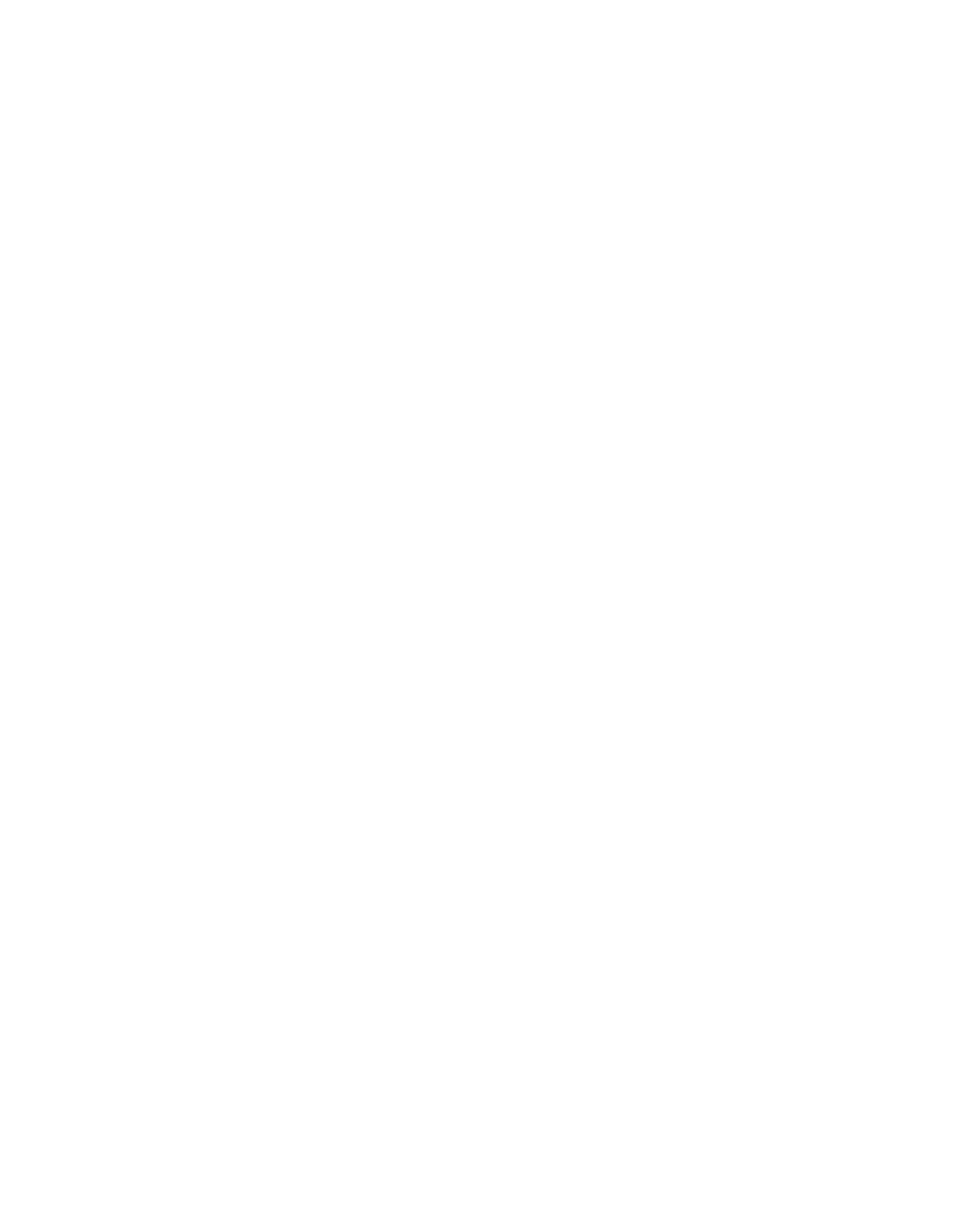
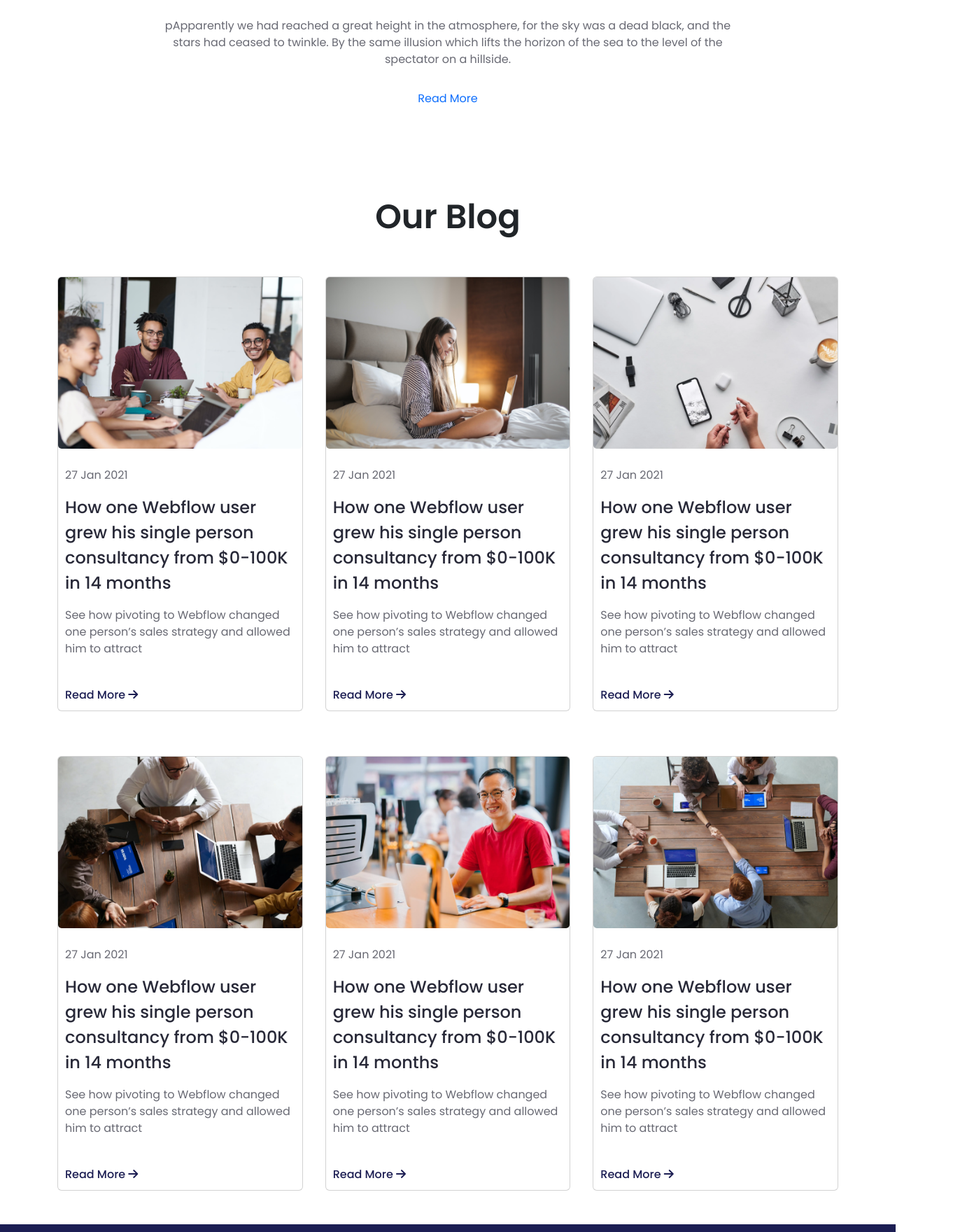
Before and after one commit to hasib9-99/finsweet_react, a React (Create React App) app: page /blog in a window 1280 px wide. Before the commit this address had no page. Shown: the part 920-2680 px from the top of the page at 70% size, 1362 px wide, since content can reach past the window. Before the commit the page ends 800 px from the top, so only its background shows below. Built offline with nearby package versions, Linux system fonts and the light colour scheme.

Commit message:
blogs part

```diff
--- a/src/App.js
+++ b/src/App.js
@@ -3,6 +3,7 @@ import Home from './pages/Home';
 import About from './pages/About';
 import Features from './pages/Features';
 import Pricing from './pages/Pricing';
+import Blogs from './pages/Blogs';
 import { Routes, Route } from "react-router-dom";
 
 function App() {
@@ -13,6 +14,7 @@ function App() {
       <Route path="/about" element={<About/>}/>
       <Route path="/features" element={<Features/>}/>
       <Route path="/pricing" element={<Pricing/>}/>
+      <Route path="/blog" element={<Blogs/>}/>
     </Routes>
 
     </>
--- /dev/null
+++ b/src/componats/BlogsCard/BlogsCard.js
@@ -0,0 +1,72 @@
+import React from 'react'
+import './blogCard.css'
+
+const BlogsCard = () => {
+  return (
+    <>
+    <section className="blog">
+        <div className="container">
+            <h2 className="blog_hade">Our Blog</h2>
+            <div className="blog_main">
+                <div className="card">
+                    <img src="images/blog/blog1.png" alt="blog_card"/>
+                    <div className="card_detels">
+                        <p>27 Jan 2021</p>
+                        <h4>How one Webflow user grew his single person consultancy from $0-100K in 14 months</h4>
+                        <p>See how pivoting to Webflow changed one person’s sales strategy and allowed him to attract</p>
+                        <a href="read_blog.html">Read More <i className="fa-solid fa-arrow-right"></i></a>
+                    </div>
+                </div>
+                <div className="card">
+                    <img src="images/blog/blog2.png" alt="blog_card"/>
+                    <div className="card_detels">
+                        <p>27 Jan 2021</p>
+                        <h4>How one Webflow user grew his single person consultancy from $0-100K in 14 months</h4>
+                        <p>See how pivoting to Webflow changed one person’s sales strategy and allowed him to attract</p>
+                        <a href="read_blog.html">Read More <i className="fa-solid fa-arrow-right"></i></a>
+                    </div>
+                </div>
+                <div className="card">
+                    <img src="images/blog/blog3.png" alt="blog_card"/>
+                    <div className="card_detels">
+                        <p>27 Jan 2021</p>
+                        <h4>How one Webflow user grew his single person consultancy from $0-100K in 14 months</h4>
+                        <p>See how pivoting to Webflow changed one person’s sales strategy and allowed him to attract</p>
+                        <a href="read_blog.html">Read More <i className="fa-solid fa-arrow-right"></i></a>
+                    </div>
+                </div>
+                <div className="card">
+                    <img src="images/blog/blog4.png" alt="blog_card"/>
+                    <div className="card_detels">
+                        <p>27 Jan 2021</p>
+                        <h4>How one Webflow user grew his single person consultancy from $0-100K in 14 months</h4>
+                        <p>See how pivoting to Webflow changed one person’s sales strategy and allowed him to attract</p>
+                        <a href="read_blog.html">Read More <i className="fa-solid fa-arrow-right"></i></a>
+                    </div>
+                </div>
+                <div className="card">
+                    <img src="images/blog/blog5.png" alt="blog_card"/>
+                    <div className="card_detels">
+                        <p>27 Jan 2021</p>
+                        <h4>How one Webflow user grew his single person consultancy from $0-100K in 14 months</h4>
+                        <p>See how pivoting to Webflow changed one person’s sales strategy and allowed him to attract</p>
+                        <a href="read_blog.html">Read More <i className="fa-solid fa-arrow-right"></i></a>
+                    </div>
+                </div>
+                <div className="card">
+                    <img src="images/blog/blog6.png" alt="blog_card"/>
+                    <div className="card_detels">
+                        <p>27 Jan 2021</p>
+                        <h4>How one Webflow user grew his single person consultancy from $0-100K in 14 months</h4>
+                        <p>See how pivoting to Webflow changed one person’s sales strategy and allowed him to attract</p>
+                        <a href="read_blog.html">Read More <i className="fa-solid fa-arrow-right"></i></a>
+                    </div>
+                </div>
+            </div>
+        </div>
+    </section>
+    </>
+  )
+}
+
+export default BlogsCard
--- /dev/null
+++ b/src/componats/BlogsCard/blogCard.css
@@ -0,0 +1,36 @@
+#blog{
+    margin-bottom: 128px;
+}
+.blog_hade{
+    text-align: center;
+    font-weight: 600;
+    font-size: 48px;
+}
+.blog_main{
+    display: grid;
+    grid-template-columns: auto auto auto;
+    column-gap: 32px;
+    row-gap: 64px;
+    padding: 48px 0;
+}
+.blog_main p{
+    color: rgba(40, 41, 56, 0.7);
+    margin: 16px 0;
+}
+.blog_main h4{
+    font-weight: 500;
+    font-size: 24px;
+    line-height: 36px;
+    color: #282938;
+}
+.blog_main a{
+    color: #1C1E53;
+    font-weight: 500;
+    font-size: 16px;
+}
+.card_detels{
+    padding: 10px;
+}
+.blog_main .card img{
+    border-radius: 5px;
+}
--- /dev/null
+++ b/src/componats/Environment/Environment.js
@@ -0,0 +1,22 @@
+import React from 'react'
+import './environment.css'
+
+const Environment = () => {
+  return (
+    <>
+    <section className="environment">
+        <div className="container">
+            <div className="environment_main">
+                <h2>A UX Case Study on Creating a Studious Environment for Students</h2>
+            <p>Andrew Jonson Posted on 27th January 2021</p>
+            <img src="images/blog/banner.png" alt="banner"/>
+            <p>pApparently we had reached a great height in the atmosphere, for the sky was a dead black, and the stars had ceased to twinkle. By the same illusion which lifts the horizon of the sea to the level of the spectator on a hillside.</p>
+            <a href="read_blog.html">Read More</a>
+            </div>
+        </div>
+    </section>
+    </>
+  )
+}
+
+export default Environment
--- /dev/null
+++ b/src/componats/Environment/environment.css
@@ -0,0 +1,16 @@
+.environment_main{
+    margin: 128px 0;
+    text-align: center;
+}
+.environment_main h2{
+    color: #282938;
+    font-weight: 600;
+    font-size: 48px;
+    line-height: 64px;
+
+}
+.environment_main P{
+    color:  rgba(40, 41, 56, 0.7);
+    width: 831px;
+    margin: 32px auto;
+}
--- /dev/null
+++ b/src/pages/Blogs.js
@@ -0,0 +1,18 @@
+import React from 'react'
+import Navbar from '../componats/navbar/Navbar'
+import Environment from '../componats/Environment/Environment'
+import BlogsCard from '../componats/BlogsCard/BlogsCard'
+import Footer from '../componats/footer/Footer'
+
+const Blogs = () => {
+  return (
+    <>
+    <Navbar/>
+    <Environment/>
+    <BlogsCard/>
+    <Footer/>
+    </>
+  )
+}
+
+export default Blogs
```
